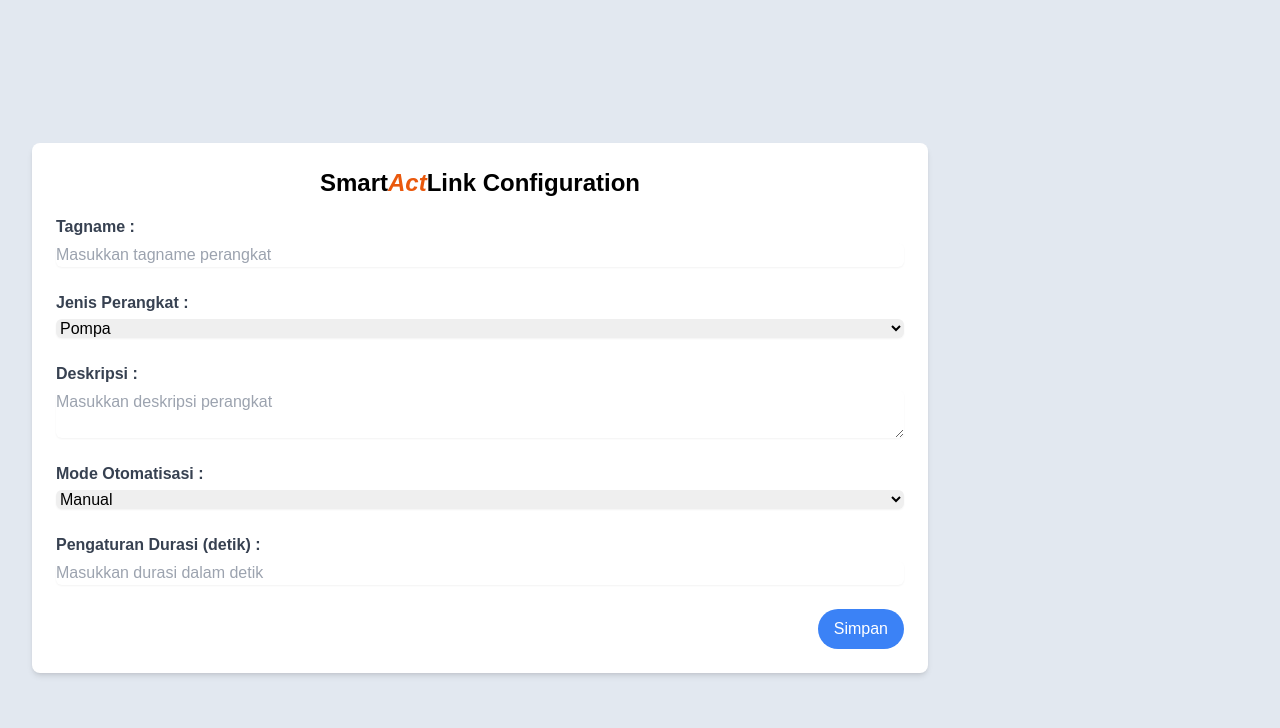
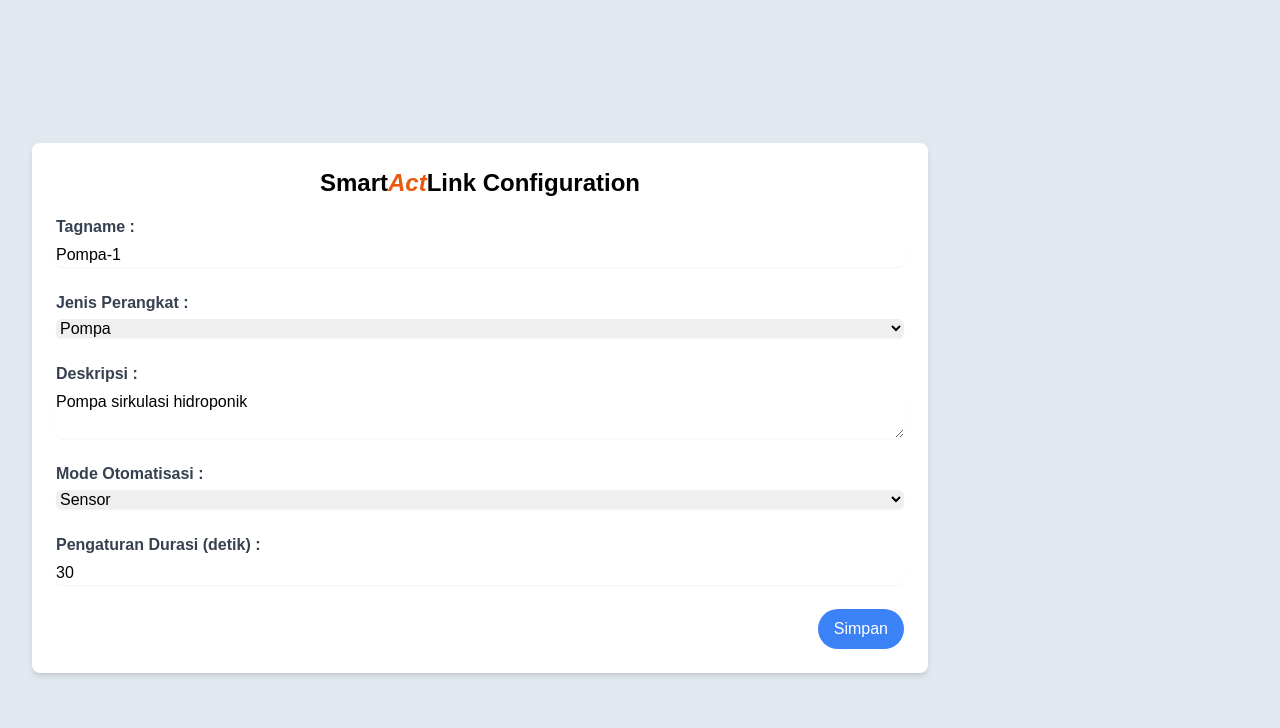
Before and after one commit to slametsampon/SmartActLink, a website with bundled scripts: page pages/config/index.html in a window 1280 px wide. Shown: the part 72-800 px from the top of the page. Built offline with nearby package versions, Linux system fonts and the light colour scheme; files whose address does not match are found by name.

Commit message:
populated form and H/K

```diff
--- /dev/null
+++ b/components/addEventListenerNavbar.js
@@ -0,0 +1,20 @@
+export default function addEventListenerNavbar() {
+  /**
+   * Add listentner pada toggle dan harus di-eksekusi
+   * pada akhir elemen DOM agar bisa mengambil id
+   */
+  const menuToggle = document.getElementById('menu-toggle');
+  const menu = document.getElementById('menu');
+  // Tampilkan/Sembunyikan menu saat tombol hamburger diklik
+  menuToggle.addEventListener('click', () => {
+    menu.classList.toggle('hidden');
+  });
+
+  // Tutup menu jika item diklik
+  menu.querySelectorAll('a').forEach((item) => {
+    console.log('item : ', item);
+    item.addEventListener('click', () => {
+      menu.classList.add('hidden');
+    });
+  });
+}
--- a/components/configContent.js
+++ b/components/configContent.js
@@ -59,33 +59,22 @@ export default function ConfigContent() {
     </div>
 
     <script type="module">
-        import { sendDataToServer } from './../utils/api.js';
-        import data from './../data/staticData.json' assert { type: 'json' };
+        //import { sendDataToServer } from './../utils/api.js';
 
-        async function populateForm() {
-            const staticData = data; // Simulasi data dari file statis
-            if (staticData) {
-                document.getElementById('tagname').value = staticData.tagname || '';
-                document.getElementById('type').value = staticData.type || 'Pompa';
-                document.getElementById('description').value = staticData.description || '';
-                document.getElementById('automationMode').value = staticData.automationMode || 'Manual';
-                document.getElementById('settings').value = staticData.settings || 1;
-            }
-        }
+        // document.getElementById('configForm').addEventListener('submit', (e) => {
+        //     e.preventDefault();
+        //     const data = {
+        //         tagname: document.getElementById('tagname').value,
+        //         type: document.getElementById('type').value,
+        //         description: document.getElementById('description').value,
+        //         automationMode: document.getElementById('automationMode').value,
+        //         settings: parseInt(document.getElementById('settings').value, 10)
+        //     };
+        //     sendDataToServer(data);
+        // });
 
-        document.getElementById('configForm').addEventListener('submit', (e) => {
-            e.preventDefault();
-            const data = {
-                tagname: document.getElementById('tagname').value,
-                type: document.getElementById('type').value,
-                description: document.getElementById('description').value,
-                automationMode: document.getElementById('automationMode').value,
-                settings: parseInt(document.getElementById('settings').value, 10)
-            };
-            sendDataToServer(data);
-        });
-
-        window.addEventListener('DOMContentLoaded', populateForm);
+        //window.addEventListener('DOMContentLoaded', populateForm);
+        populateForm();
     </script>
   `;
   return main;
--- /dev/null
+++ b/data/staticData.js
@@ -0,0 +1,9 @@
+const configActuator = {
+  tagname: 'Pompa-1',
+  type: 'Pompa',
+  description: 'Pompa sirkulasi hidroponik',
+  automationMode: 'Sensor',
+  settings: 30,
+};
+
+export default configActuator;
--- a/package.json
+++ b/package.json
@@ -3,6 +3,7 @@
   "version": "1.0.0",
   "description": "",
   "main": "index.js",
+  "type": "module",
   "scripts": {
     "build:css": "npx tailwindcss -i ./styles/input.css -o ./styles/output.css --watch"
   },
--- a/pages/config/config.js
+++ b/pages/config/config.js
@@ -1,6 +1,8 @@
 import ConfigContent from '../../components/configContent.js';
 import Footer from '../../components/footer.js';
 import Navbar from '../../components/responsive-navbar.js';
+import getDisplayStaticData from '../../utils/getDisplayStaticData.js';
+import addEventListenerNavbar from '../../components/addEventListenerNavbar.js';
 
 function App() {
   const app = document.getElementById('app');
@@ -13,25 +15,8 @@ function App() {
   app.appendChild(navbar);
   app.appendChild(configContent);
   app.appendChild(footer);
-
-  /**
-   * Add listentner pada toggle dan harus di-eksekusi
-   * pada akhir elemen DOM agar bisa mengambil id
-   */
-  const menuToggle = document.getElementById('menu-toggle');
-  const menu = document.getElementById('menu');
-  // Tampilkan/Sembunyikan menu saat tombol hamburger diklik
-  menuToggle.addEventListener('click', () => {
-    menu.classList.toggle('hidden');
-  });
-
-  // Tutup menu jika item diklik
-  menu.querySelectorAll('a').forEach((item) => {
-    console.log('item : ', item);
-    item.addEventListener('click', () => {
-      menu.classList.add('hidden');
-    });
-  });
+  addEventListenerNavbar(); //aktifkan toggle
+  getDisplayStaticData(); //isi data ke form
 }
 
 document.addEventListener('DOMContentLoaded', App);
--- a/pages/scratch/responsive-navbar.js
+++ b/scratch/responsive-navbar.js
@@ -1,4 +1,4 @@
-import GLOBAL_ENV from '../../config.dev.js';
+import GLOBAL_ENV from '../config.dev.js';
 export default function Navbar() {
   // Akses variabel environment
   const HOME = GLOBAL_ENV.HOME;
--- a/pages/scratch/main.js
+++ b/scratch/scratch.js
@@ -1,6 +1,6 @@
 import Navbar from './responsive-navbar.js';
-import HomeContent from '../../components/homeContent.js';
-import Footer from '../../components/footer.js';
+import HomeContent from '../components/homeContent.js';
+import Footer from '../components/footer.js';
 
 function App() {
   const app = document.getElementById('app');
--- /dev/null
+++ b/utils/getDisplayStaticData.js
@@ -0,0 +1,13 @@
+import configActuator from './../data/staticData.js';
+export default function getDisplayStaticData() {
+  console.log('Run populateForm()');
+  if (configActuator) {
+    document.getElementById('tagname').value = configActuator.tagname || '';
+    document.getElementById('type').value = configActuator.type || 'Pompa';
+    document.getElementById('description').value =
+      configActuator.description || '';
+    document.getElementById('automationMode').value =
+      configActuator.automationMode || 'Manual';
+    document.getElementById('settings').value = configActuator.settings || 1;
+  }
+}
```
Also changed, not shown: data/staticData.json (deleted, +0 -7 lines), scratch/import.js (added, +7 -0 lines), scratch/index.html (renamed from pages/scratch/index.html, +1 -1 lines), styles/output.css.
